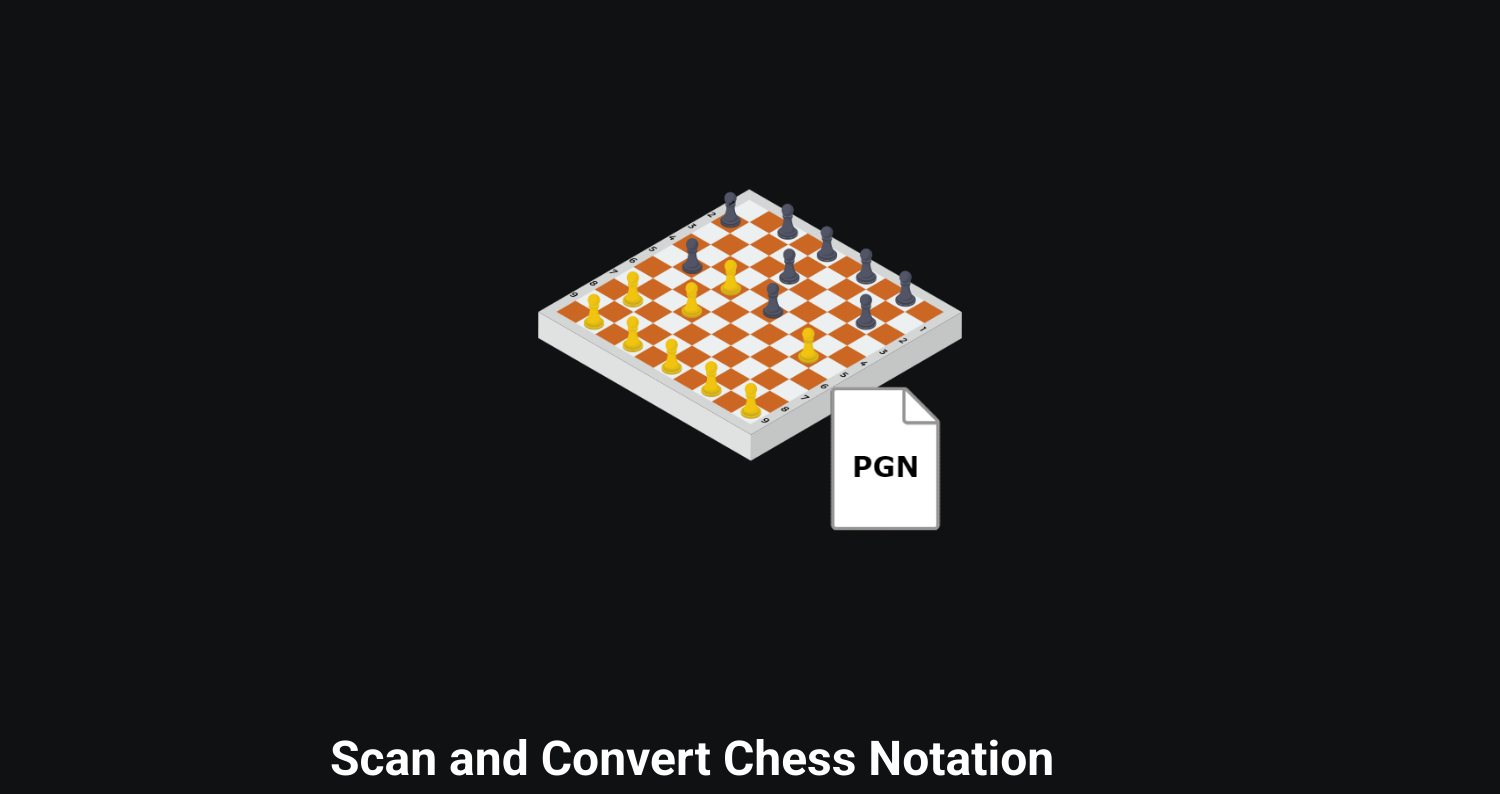
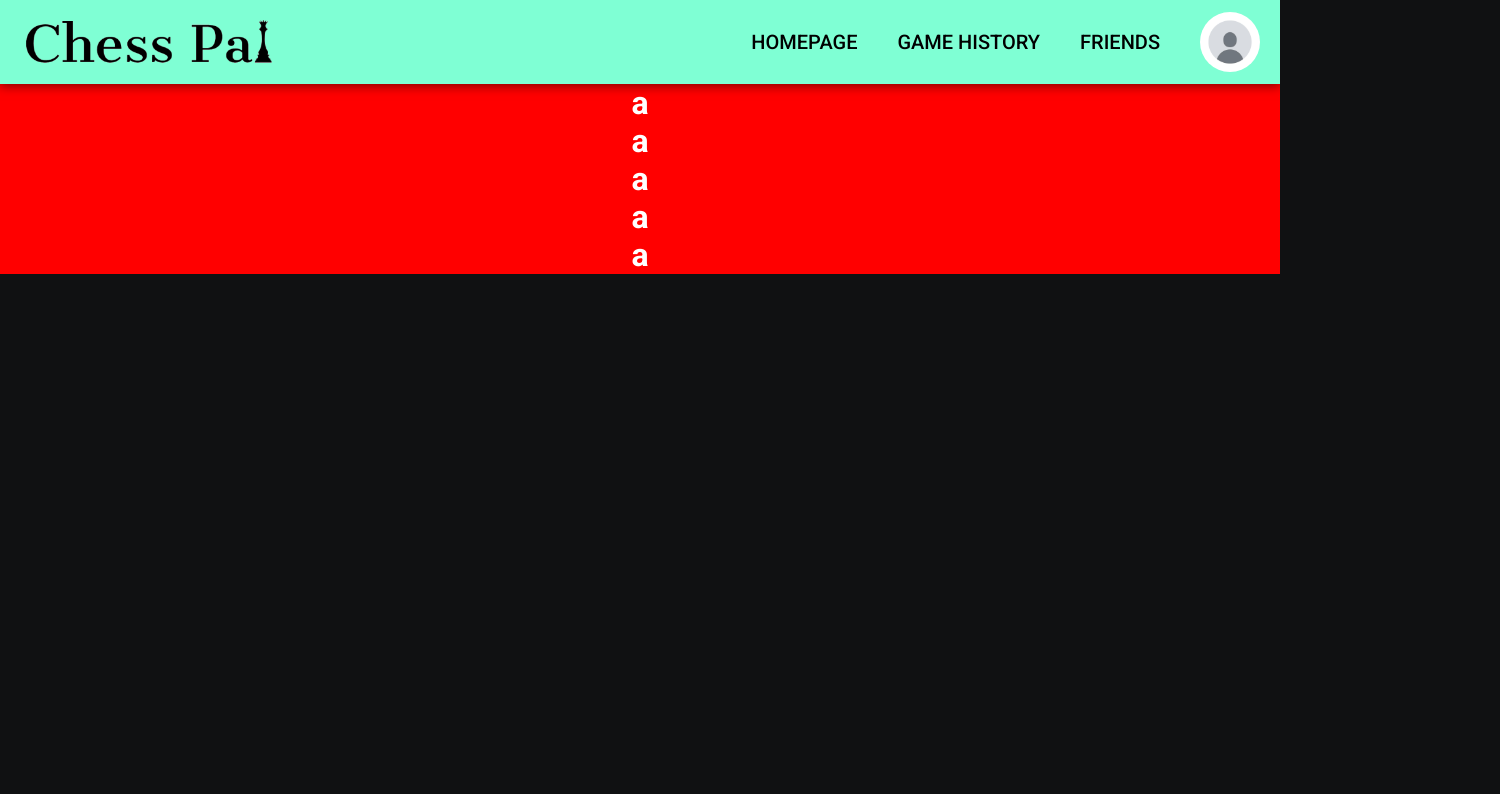
Before and after one commit to francsir/Group6-Design-Project, a React (Create React App) app in the folder chessPal/frontend/: page /Homepage in a window 1280 px wide. Shown: the top 794 px of the page, 1500 px wide, since content can reach past the window. Built offline with nearby package versions, Linux system fonts and the light colour scheme; a web font is replaced by a local one.

Commit message:
Final navbar

```diff
--- a/chessPal/frontend/src/components/GameHistoryPage.js
+++ b/chessPal/frontend/src/components/GameHistoryPage.js
@@ -8,31 +8,33 @@ import GameHistoryTable from "./GameHistoryTable";
 
 import { useNavigate } from "react-router-dom";
 import Button from "@mui/material/Button";
-import IconButton from '@mui/material/IconButton';
-import EditIcon from '@mui/icons-material/Edit';
+import IconButton from "@mui/material/IconButton";
+import EditIcon from "@mui/icons-material/Edit";
 
 import axios from "axios";
 
 function GameHistoryPage() {
   return (
+    <>
+      <Navbar />
       <div className={styles.pageContainer}>
-            <Navbar />
         <div className={"flex-row"}>
           <div className={"flex-column"}>
-                    <div style={{padding: "10px"}}></div>
+            <div style={{ padding: "10px" }}></div>
             <div className={styles.center_div}>
               <h1 color="white">Game History</h1>
             </div>
             <div className={styles.center_div}>
-                        <p color="white" >select a row to view more details</p>
+              <p color="white">select a row to view more details</p>
             </div>
             <div className={styles.tableContainer}>
-                    <GameHistoryTable/>
+              <GameHistoryTable />
             </div>
           </div>
         </div>
       </div>
+    </>
   );
 }
 
-export default GameHistoryPage
+export default GameHistoryPage;
--- a/chessPal/frontend/src/components/Homepage.js
+++ b/chessPal/frontend/src/components/Homepage.js
@@ -39,9 +39,9 @@ const Homepage = () => {
 
   return (
     <>
-      {/* <Navbar /> */}
-      <div className={"text-center " + styles.main}>
-        <div className={"flex-column " + styles.column_container}>
+      <Navbar />
+      <div className={"flex-column text-center bg-red " + styles.main}>
+        {/* <div className={"flex-column " + styles.column_container}>
           <div className={"flex-row " + styles.section1}>
             <div className={styles.image_section}>
               <img src={showcase} alt="Showcase" />
@@ -106,7 +106,12 @@ const Homepage = () => {
               </div>
             </div>
           </div>
-        </div>
+        </div> */}
+        <h1>a</h1>
+        <h1>a</h1>
+        <h1>a</h1>
+        <h1>a</h1>
+        <h1>a</h1>
       </div>
     </>
   );
--- a/chessPal/frontend/src/components/Navbar.js
+++ b/chessPal/frontend/src/components/Navbar.js
@@ -1,9 +1,105 @@
-import React, { useState } from "react";
+import React, { useState, useEffect } from "react";
+
+import { Link } from "react-router-dom";
+
+import styles from "../styles/Navbar.module.css";
+
+import logo from "../images/logo/ChessPalLogoTransparent.png";
+import defaultProfilePic from "../images/user.jpg";
+import Button from "@mui/material/Button";
+
+//Icon imports
+import { FaBars, FaTimes } from "react-icons/fa";
 
 const Navbar = () => {
+  const [click, setClick] = useState(false);
+  const handleClick = () => setClick(!click);
+  const [isLogged, setIsLogged] = useState(true);
+
+  const closeMenu = () => setClick(false);
+
+  const checkScreenWidth = () => {
+    if (window.innerWidth >= 800) {
+      setClick(false);
+    }
+  };
+
+  useEffect(() => {
+    checkScreenWidth();
+    window.addEventListener("resize", checkScreenWidth);
+    return () => window.removeEventListener("resize", checkScreenWidth);
+  }, []);
+
   return (
     <>
-      <div className="">a</div>
+      <div className={"flex-row " + styles.nav}>
+        <Link to="/">
+          <img src={logo} alt="logo" className={styles.logo} />
+        </Link>
+        <div className={styles.menu_icon} onClick={handleClick}>
+          {click ? (
+            <FaTimes size={30} style={{ color: "#000000" }} />
+          ) : (
+            <FaBars size={30} style={{ color: "#000000" }} />
+          )}
+        </div>
+        <div
+          className={
+            click
+              ? "flex-column " + `${styles.right_section_menu}`
+              : "flex-row " + `${styles.right_section}`
+          }
+        >
+          <div className={styles.item}>
+            <Link to="/Homepage" onClick={closeMenu} className={styles.link}>
+              HOMEPAGE
+            </Link>
+          </div>
+          <div className={styles.item}>
+            <Link to="/GameHistory" onClick={closeMenu} className={styles.link}>
+              GAME HISTORY
+            </Link>
+          </div>
+          <div className={styles.item}>
+            <Link to="/friends" onClick={closeMenu} className={styles.link}>
+              FRIENDS
+            </Link>
+          </div>
+          {isLogged ? (
+            <div className={"flex-container " + styles.user_profile_container}>
+              <Link to="/Profile" onClick={closeMenu}>
+                <img
+                  src={defaultProfilePic}
+                  alt="profile"
+                  onClick={closeMenu}
+                  className={styles.user_profile}
+                />
+              </Link>
+            </div>
+          ) : (
+            <div className={"flex-row " + styles.buttons}>
+              <Link to="/login">
+                <Button
+                  variant="outlined"
+                  sx={{ borderRadius: "20px" }}
+                  onClick={closeMenu}
+                >
+                  log in
+                </Button>
+              </Link>
+              <Link to="/signup">
+                <Button
+                  variant="contained"
+                  sx={{ borderRadius: "20px" }}
+                  onClick={closeMenu}
+                >
+                  sign up
+                </Button>
+              </Link>
+            </div>
+          )}
+        </div>
+      </div>
     </>
   );
 };
--- a/chessPal/frontend/src/styles/FriendsPage.module.css
+++ b/chessPal/frontend/src/styles/FriendsPage.module.css
@@ -20,7 +20,7 @@
 
 .friends_container {
   overflow-y: auto;
-    height:  calc(100% - 50px); /* Adjust the height as needed */
+  height: calc(100% - 50px); /* Adjust the height as needed */
   /* border: solid 1px gray; */
   border-radius: 5px; /* Add border radius for styling */
   padding: 10px; /* Add padding for spacing */
@@ -49,7 +49,7 @@
   border-radius: 4px;
 }
 
-.input_rounded{
+.input_rounded {
   padding: 4px 8px;
   border-radius: 4px;
 }
--- a/chessPal/frontend/src/styles/Homepage.module.css
+++ b/chessPal/frontend/src/styles/Homepage.module.css
@@ -1,4 +1,6 @@
 .main {
+  /* height: 100vh; */
+  /* justify-content: center; */
 }
 
 .column_container {
--- /dev/null
+++ b/chessPal/frontend/src/styles/Navbar.module.css
@@ -0,0 +1,90 @@
+.nav {
+  background-color: aquamarine;
+  position: sticky;
+  width: 100%;
+  top: 0;
+  left: 0;
+  z-index: 1;
+  transition: 0.4s ease-in;
+  box-shadow: 0 2px 10px rgba(0, 0, 0, 0.5);
+  justify-content: space-between;
+  align-items: center;
+  font-size: 20px;
+  padding: 10px 20px 10px 20px;
+}
+
+.nav .logo {
+  width: 260px;
+  height: auto;
+}
+
+.nav .right_section {
+  /* background-color: green; */
+  align-items: center;
+  justify-content: center;
+  gap: 40px;
+}
+
+.nav .right_section_menu {
+  background-color: blueviolet;
+  padding: 30px;
+  position: fixed;
+  z-index: 999;
+  right: 0;
+  top: 84.2px;
+  gap: 50px;
+  width: 280px;
+  border-radius: 0 0 0 10px;
+}
+
+.nav .item {
+  font-weight: 500;
+}
+
+.nav .link {
+  text-decoration: none;
+  color: black;
+}
+
+.nav .item .link:hover {
+  transition: 0.2s;
+  color: rgb(51, 58, 255);
+  padding-bottom: 0px;
+  border-bottom: 2mm ridge rgba(149, 149, 149, 0.6);
+}
+
+.nav .buttons {
+  justify-content: center;
+  align-items: center;
+  gap: 10px;
+}
+
+.nav .user_profile_container {
+  background-color: rgba(255, 255, 255, 0.362);
+  width: 60px;
+  height: 60px;
+  border-radius: 100%;
+  overflow: hidden;
+  justify-content: center;
+  align-items: center;
+}
+
+.nav .user_profile_container img {
+  width: 60px;
+  height: auto;
+}
+
+.nav .menu_icon {
+  cursor: pointer;
+  display: none;
+}
+
+@media screen and (max-width: 800px) {
+  .nav .right_section {
+    display: none;
+  }
+
+  .nav .menu_icon {
+    display: block;
+  }
+}
--- a/chessPal/frontend/src/styles/NavbarANT.module.css
+++ b/chessPal/frontend/src/styles/NavbarANT.module.css
@@ -52,10 +52,10 @@
   display: none;
 }
 
-.user_profile {
+/* .user_profile {
   cursor: pointer;
   width: 50px;
-}
+} */
 
 .buttons {
   width: 100%;
```
Lines whose indentation alone changed are shown as unchanged.
